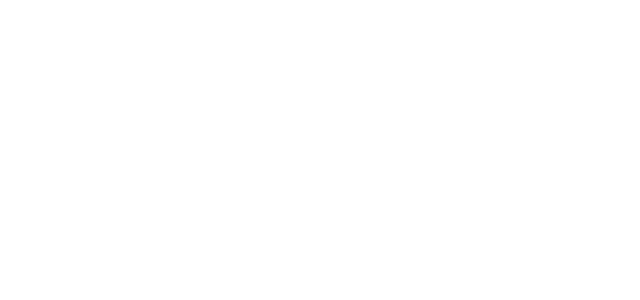
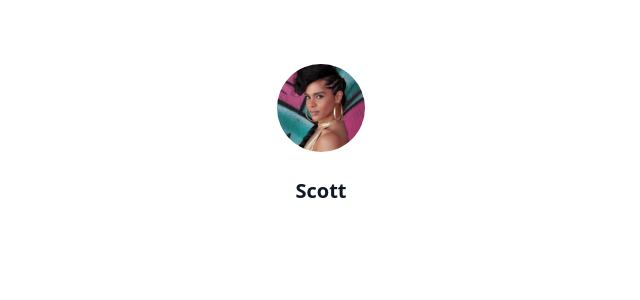
Before and after one commit to ScottDeev/HNGI9-Front-End-Stage-1-Task, a React (Vite) app in the folder linktree/: page / in a window 1280 px wide. Shown: the top 300 px of the page, without its empty margins (319-959 px from the left). Built offline with nearby package versions, Linux system fonts and the light colour scheme.

Commit message:
created the profile component and added the neccesary ids

```diff
--- a/linktree/src/App.jsx
+++ b/linktree/src/App.jsx
@@ -1,9 +1,10 @@
+import Profile from "./components/Profile"
 
 function App() {
 
   return (
     <div className="App">
-
+      <Profile/>
     </div>
   )
 }
--- /dev/null
+++ b/linktree/src/components/Profile.jsx
@@ -0,0 +1,13 @@
+import ProfileIcon from '../assets/profileimg.svg'
+export default function Profile() {
+  return (
+    <header className="w-full flex flex-col justify-center items-center mt-[64px] gap-[24px]">
+      <div className="h-[88px] w-[88px]">
+        <img className="h-full w-full" src={ProfileIcon} alt="profileicon"  id="profile__img"/>
+      </div>
+      <div>
+        <h1 className="text-gray-900 text-[20px] font-[700]" id="twitter">Scott</h1>
+      </div>
+    </header>
+  )
+}
--- a/linktree/tailwind.config.cjs
+++ b/linktree/tailwind.config.cjs
@@ -4,7 +4,14 @@ module.exports = {
     "./src/**/*.{js,jsx,ts,tsx}",
   ],
   theme: {
-    extend: {},
+    extend: {
+      colors: {
+        gray: {
+          200: "#EAECF0",
+          900: "#101828",
+        },
+      }
+    },
   },
   plugins: [],
 }
```
Also changed, not shown: linktree/src/assets/profileimg.svg (added).
